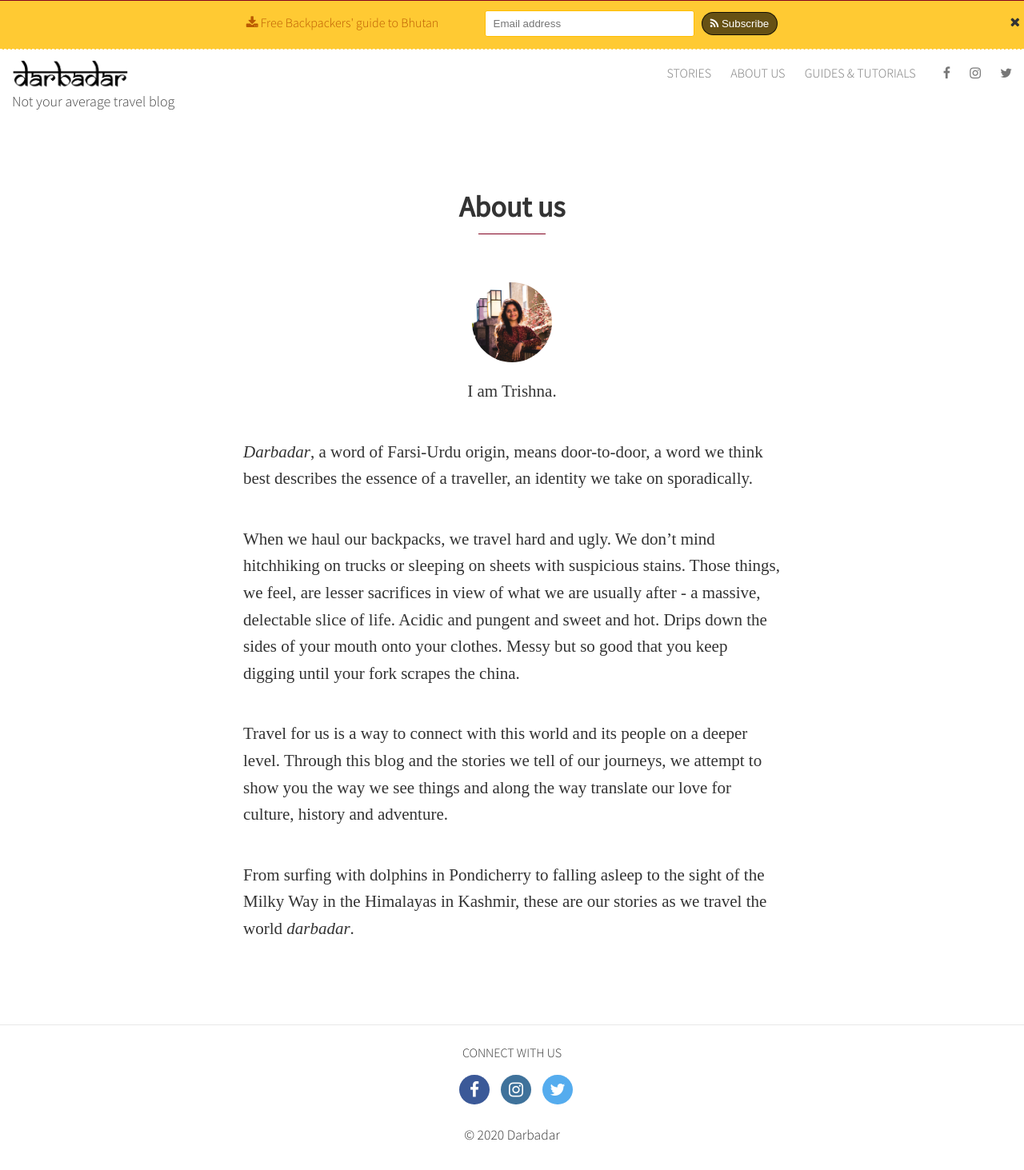
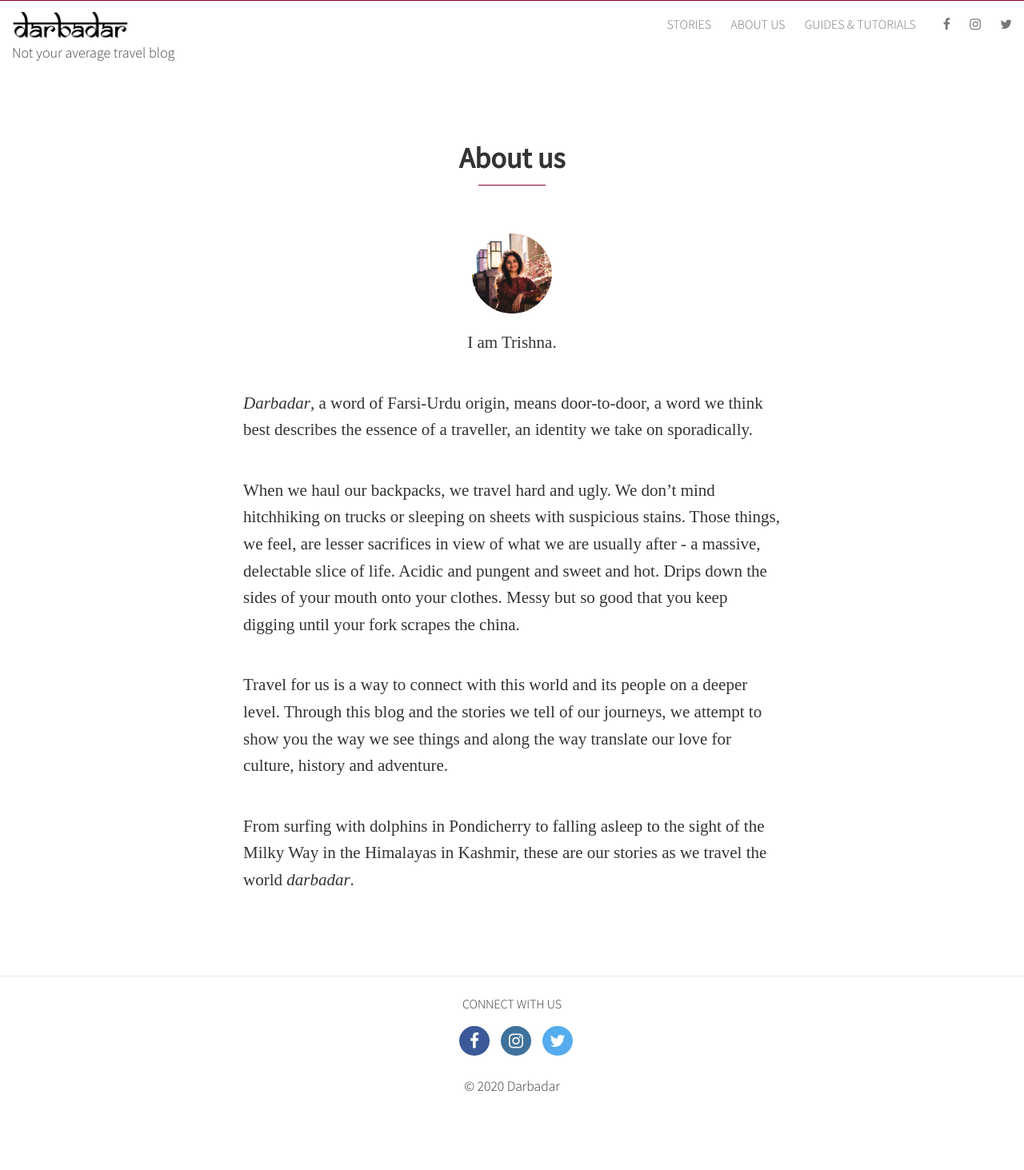
Before and after one commit to harshac/darbadar, a Jekyll site: the page built from about.md, in a window 1280 px wide. Shown: the whole page at 80% size. Built offline with Jekyll 4.4.1, drawn with Linux system fonts in a browser that asks for light colours; nearby versions of some CDN libraries; some web fonts are replaced; after the commit the page ends 1402 px from its top, so only the background shows below that.

Commit message:
Removes Bhutan notification bar

```diff
--- a/_includes/header.html
+++ b/_includes/header.html
@@ -1,7 +1,6 @@
 
 <header class="site-header">
 
- {% include notification.html %}
   <div class="wrapper">
 
     <div class="site-title">
--- a/_includes/notification.html
+++ /dev/null
@@ -1,8 +0,0 @@
-<div class="notification-bar">
-	<div class="wrapper">
-		<a class="notification-link" href="{{site.baseurl}}/2017-03-05-bhutan %}"> <i class="fa fa-download"></i> Free Backpackers' guide to Bhutan</a>
-		{% include subscription.html %}
-		<div class="connect-with-us">{% include connect-with-us.html %}</div>
-		<div class="close-btn"><i class="fa fa-close"></i></div>
-	</div>
-</div>
--- a/_layouts/default.html
+++ b/_layouts/default.html
@@ -29,7 +29,6 @@
 <script type="text/javascript" src="/assets/js/tooltip.js"></script>
 <script type="text/javascript" src="/assets/js/images.js"></script>
 <script type="text/javascript" src="/assets/js/read-time.js"></script>
-<script type="text/javascript" src="/assets/js/notification.js"></script>
 <script src="https://maxcdn.bootstrapcdn.com/bootstrap/3.3.6/js/bootstrap.min.js"
         integrity="sha384-0mSbJDEHialfmuBBQP6A4Qrprq5OVfW37PRR3j5ELqxss1yVqOtnepnHVP9aJ7xS"
         crossorigin="anonymous"></script>
--- a/_sass/header/_notification.scss
+++ /dev/null
@@ -1,26 +0,0 @@
-.notification-bar {
-	background: rgba(#FFBD00, 0.8);
-	border-bottom: 1px dashed #fff;
-	position: relative;
-	text-align: center;
-	padding-top: 12px;
-	font-size: 16px;
-}
-a.notification-link {
-	color: #BA5A02;
-	&:hover {
-		text-decoration: underline;
-		color: #737373;
-	}
-}
-
-.close-btn {
-	position: absolute;
-	top: 2px;
-	right: 5px;
-	cursor: pointer;
-}
-
-.close {
-	display: none;
-}
--- a/assets/js/notification.js
+++ /dev/null
@@ -1,15 +0,0 @@
-$('.close-btn').click(function(){
-	localStorage.setItem('showNotification', 'Bhutan');
-	close();
-});
-
-var close = function(){
-	$('.notification-bar').addClass("close");
-}
-
-$(function() {
-	var showNotification = localStorage.getItem('showNotification');
-  if (!!showNotification && showNotification.includes('Bhutan')) {
-    close();
-  }
-})
--- a/css/main.scss
+++ b/css/main.scss
@@ -58,7 +58,6 @@ $video-box-height: $box-width / 1.6 + 80;
         "post/video-post",
         "post/guide",
         "header/header",
-        "header/notification",
         "header/subscription",
         "homepage/grid",
         "homepage/featured-section",
```
